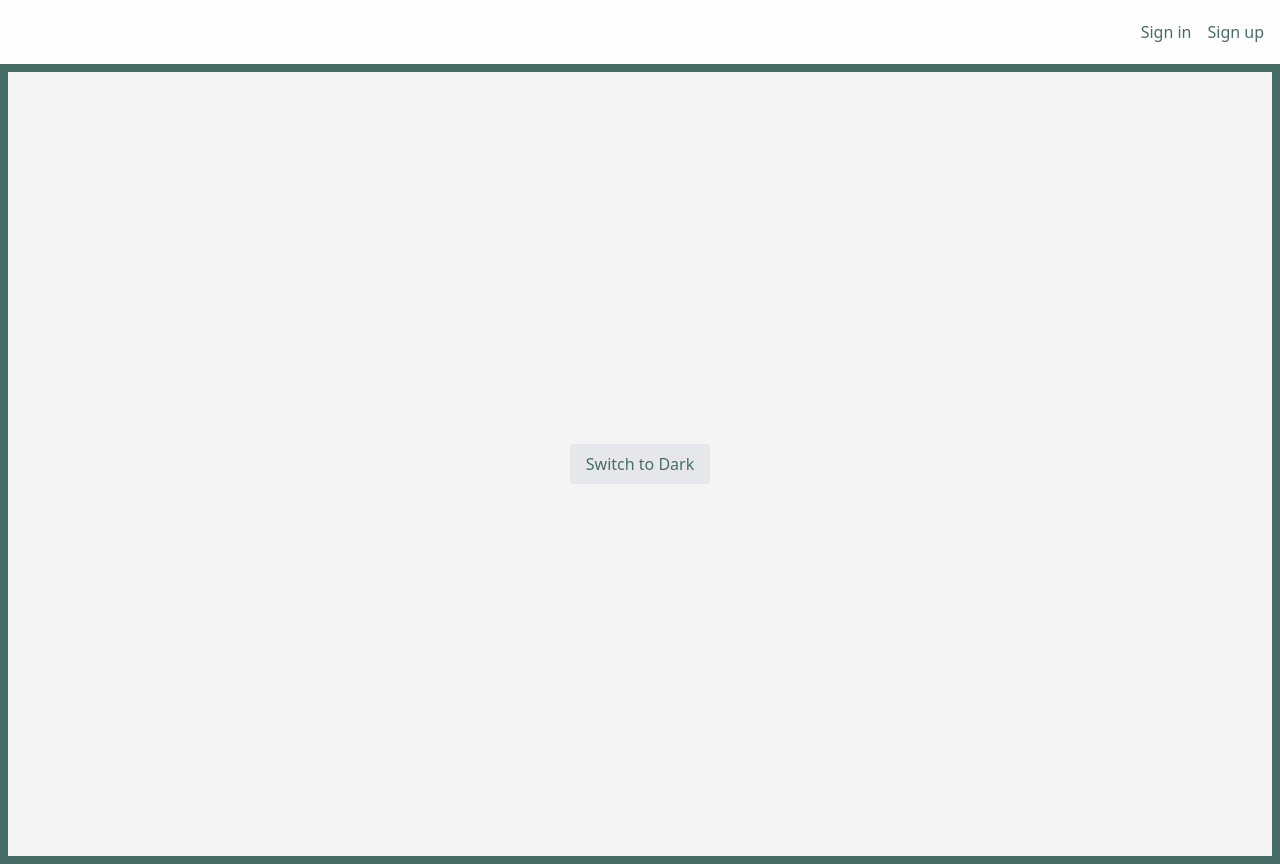
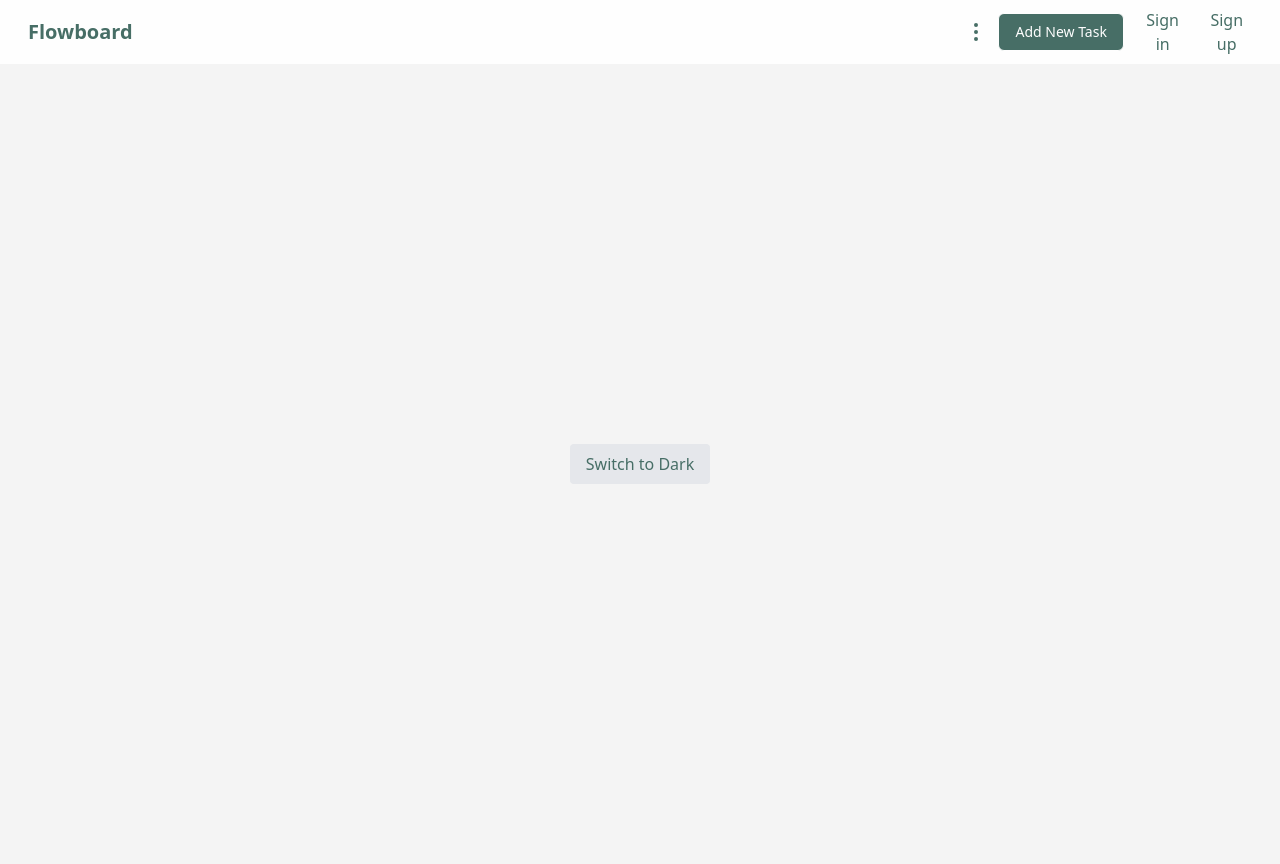
Before and after one commit to accamamuhammad/flowboard-app, a Next.js app: page / in a window 1280 px wide. Built offline with nearby package versions, Linux system fonts and the light colour scheme; no server answers.

Commit message:
navbar design

```diff
--- /dev/null
+++ b/app/Primary/navBar.tsx
@@ -0,0 +1,46 @@
+"use client";
+
+import React, { useState } from "react";
+import { EllipsisVertical, X } from "lucide-react";
+import NewTask from "./newTask";
+
+const NavBar = () => {
+  const [showModal, setShowModal] = useState(false);
+
+  return (
+    <nav className="w-full flex flex-row items-center justify-between">
+      <h1 className="text-xl text-newt font-bold">Flowboard</h1>
+      <div className="flex flex-row gap-2.5 items-center justify-center">
+        <EllipsisVertical />
+        <button
+          onClick={() => setShowModal(true)}
+          className="text-sm border px-4 py-2 bg-newt rounded-md text-heaven hover:bg-neutral-50 hover:border-green-900 hover:text-green-900 cursor-pointer"
+        >
+          Add New Task
+        </button>
+      </div>
+
+      {showModal && (
+        <div
+          className="z-50 fixed inset-0 flex items-center justify-center bg-black/50"
+          onClick={() => setShowModal(false)}
+        >
+          <div
+            className="relative"
+            onClick={(e) => e.stopPropagation()}
+          >
+            <button
+              onClick={() => setShowModal(false)}
+              className="absolute top-7 right-10 z-10 text-gray-400 hover:text-gray-600 cursor-pointer"
+            >
+              <X size={22} />
+            </button>
+            <NewTask onClose={() => setShowModal(false)} />
+          </div>
+        </div>
+      )}
+    </nav>
+  );
+};
+
+export default NavBar;
--- a/app/Primary/newTask.tsx
+++ b/app/Primary/newTask.tsx
@@ -1,13 +1,8 @@
 "use client";
 
-// React
 import React, { useState } from "react";
-
-// Components
-import AshBtn from "../UI/ashBtn";
+import { AshBtn } from "../UI/ashBtn";
 import GreenBtn from "../UI/greenBtn";
-
-// Icons
 import { Plus, ChevronDown } from "lucide-react";
 
 type Task = {
@@ -16,7 +11,11 @@ type Task = {
   status: string;
 };
 
-const NewTask = () => {
+type Props = {
+  onClose?: () => void;
+};
+
+const NewTask = ({ onClose }: Props) => {
   const [toggleStatusBar, setToggleStatusBar] = useState<boolean>(false);
   const [subTasks, setSubTasks] = useState<string[]>(["", "", ""]);
   const [currentStatus, setCurrentStatus] = useState<string>("Todo");
@@ -40,38 +39,25 @@ const NewTask = () => {
     setToggleStatusBar(!toggleStatusBar);
   };
 
-  // Saves All the data from the new board before saving to database
   const handleSaveData = () => {
-    console.log(title); // string
-    console.log(subTasks); // Array
-    console.log(currentStatus); // string
-
-    setBoardData([{ title: title, subTasks: subTasks, status: currentStatus }]);
-    console.log(boardData);
+    setBoardData([{ title, subTasks, status: currentStatus }]);
+    onClose?.();
   };
 
   return (
     <div className="w-fit sm:w-96 mx-5 z-40 h-fit flex flex-col justify-between p-5 space-y-6 rounded-2xl bg-heaven shadow-xl">
-      {/* Title */}
       <h1 className="text-3xl font-serif">Add New Task</h1>
-      {/* Input Task Title */}
       <div className="space-y-2">
-        <h2 className="opacity-45 font-bold text-foreground font-sans text-xs">
-          TITLE
-        </h2>
+        <h2 className="opacity-45 font-bold text-foreground font-sans text-xs">TITLE</h2>
         <input
           onChange={(e) => setTitle(e.target.value)}
           type="text"
           className="w-full border border-wind pl-3 pb-0.5 h-10 bg-lighthouse rounded-md placeholder:text-sm"
-          placeholder="Make the onbaording questions"
+          placeholder="Make the onboarding questions"
         />
       </div>
-      {/* Input Sub-Tasks Title */}
       <div className="space-y-2.5">
-        <h2 className="opacity-45 font-bold text-foreground font-sans text-xs">
-          SUBTASKS
-        </h2>
-        {/* Individual Subtask */}
+        <h2 className="opacity-45 font-bold text-foreground font-sans text-xs">SUBTASKS</h2>
         {subTasks.map((value, index) => (
           <div key={index} className="h-10 gap-2.5 flex flex-row">
             <input
@@ -85,7 +71,6 @@ const NewTask = () => {
               className="w-full border border-wind pl-3 pb-0.5 h-10 bg-lighthouse rounded-md placeholder:text-sm"
               placeholder="Subtask description"
             />
-
             <button
               onClick={() => removeSubtask(index)}
               className="px-3 text-lg pb-1 rounded-md border-asphalt text-asphalt border h-full flex items-center justify-center"
@@ -94,7 +79,6 @@ const NewTask = () => {
             </button>
           </div>
         ))}
-        {/* Add button */}
         <button
           onClick={addNewSubtask}
           className="flex mt-2.5 gap-0.5 text-sm flex-row items-center justify-center text-newt cursor-pointer"
@@ -103,11 +87,8 @@ const NewTask = () => {
           Add subtask
         </button>
       </div>
-      {/* Dropdown */}
       <div className="space-y-2 relative">
-        <h2 className="opacity-45 font-bold text-foreground font-sans text-xs">
-          STATUS
-        </h2>
+        <h2 className="opacity-45 font-bold text-foreground font-sans text-xs">STATUS</h2>
         <div
           onClick={handleToggleStatus}
           className="w-full border border-wind px-5 pl-3 pb-0.5 h-10 bg-lighthouse rounded-md flex flex-row justify-between items-center"
@@ -118,29 +99,19 @@ const NewTask = () => {
         <div
           className={`${toggleStatusBar ? "flex flex-col gap-2 px-1.5 py-2 w-full top-18 absolute border border-wind bg-lighthouse rounded-md z-50 text-sm cursor-pointer" : "hidden"}`}
         >
-          <p
-            onClick={() => handleNewStatus("Todo")}
-            className="w-full text-newt hover:opacity-55"
-          >
-            Todo
-          </p>
-          <p
-            onClick={() => handleNewStatus("Doing")}
-            className="w-full text-newt hover:opacity-55"
-          >
-            Doing
-          </p>
-          <p
-            onClick={() => handleNewStatus("Done")}
-            className="w-full text-newt hover:opacity-55"
-          >
-            Done
-          </p>
+          {["Todo", "Doing", "Done"].map((status) => (
+            <p
+              key={status}
+              onClick={() => handleNewStatus(status)}
+              className="w-full text-newt hover:opacity-55"
+            >
+              {status}
+            </p>
+          ))}
         </div>
       </div>
-      {/* Buttons */}
       <div className="w-full gap-2.5 flex items-center justify-end">
-        <AshBtn title="Cancel" />
+        <AshBtn title="Cancel" onClick={onClose} />
         <div onClick={handleSaveData}>
           <GreenBtn title="Create Board" />
         </div>
--- a/app/UI/ashBtn.tsx
+++ b/app/UI/ashBtn.tsx
@@ -1,15 +1,11 @@
-import React from 'react'
+// ashBtn.tsx — ensure onClick is accepted
+type Props = {
+  title: string;
+  onClick?: () => void;
+};
 
-type Props = {
-  title: string
-}
-
-const AshBtn = ({ title }: Props) => {
-  return (
-    <button className='text-sm px-4 py-2 text-asphalt shadow-sm border border-wind rounded-md hover:bg-neutral-100 cursor-pointer'>
-      {title}
-    </button>
-  )
-}
-
-export default AshBtn
+export const AshBtn = ({ title, onClick }: Props) => (
+  <button onClick={onClick} className="text-sm px-4 py-2 text-asphalt shadow-sm border border-wind rounded-md hover:bg-neutral-100 cursor-pointer">
+    {title}
+  </button>
+);
--- a/app/layout.tsx
+++ b/app/layout.tsx
@@ -9,6 +9,7 @@ import { ThemeProvider } from "next-themes";
 import { Instrument_Serif, Plus_Jakarta_Sans } from "next/font/google";
 import "./globals.css";
 import { Metadata } from "next";
+import NavBar from "./Primary/navBar";
 
 const instrumentSerif = Instrument_Serif({
   weight: "400",
@@ -39,7 +40,8 @@ export default function RootLayout({
       >
         <ClerkProvider>
           <ThemeProvider attribute="class" defaultTheme="light">
-            <header className="flex justify-end items-center p-4 gap-4 h-16">
+            <header className="flex justify-end items-center px-7 py-6 gap-4 h-16">
+              <NavBar/>
               <Show when="signed-out">
                 <SignInButton mode="modal" />
                 <SignUpButton mode="modal" />
--- a/app/page.tsx
+++ b/app/page.tsx
@@ -1,12 +1,12 @@
 import ThemeToggle from "./Primary/theme-toggle";
+import NavBar from "./Primary/navBar";
 // import CreateBoard from "./Primary/newBoard";
 // import NewTask from "./Primary/newTask";
 // import EditTask from "./Primary/editTask";
 
 export default function Home() {
   return (
-    <div className="w-screen h-screen flex flex-col gap-6 items-center border-8 border-newt-500 justify-center bg-lighthouse">
-      {/* <CreateBoard/> */}
+    <div className="w-screen h-screen overflow-hidden flex flex-col gap-6 items-center justify-center bg-lighthouse">
       <ThemeToggle />
     </div>
   );
```
